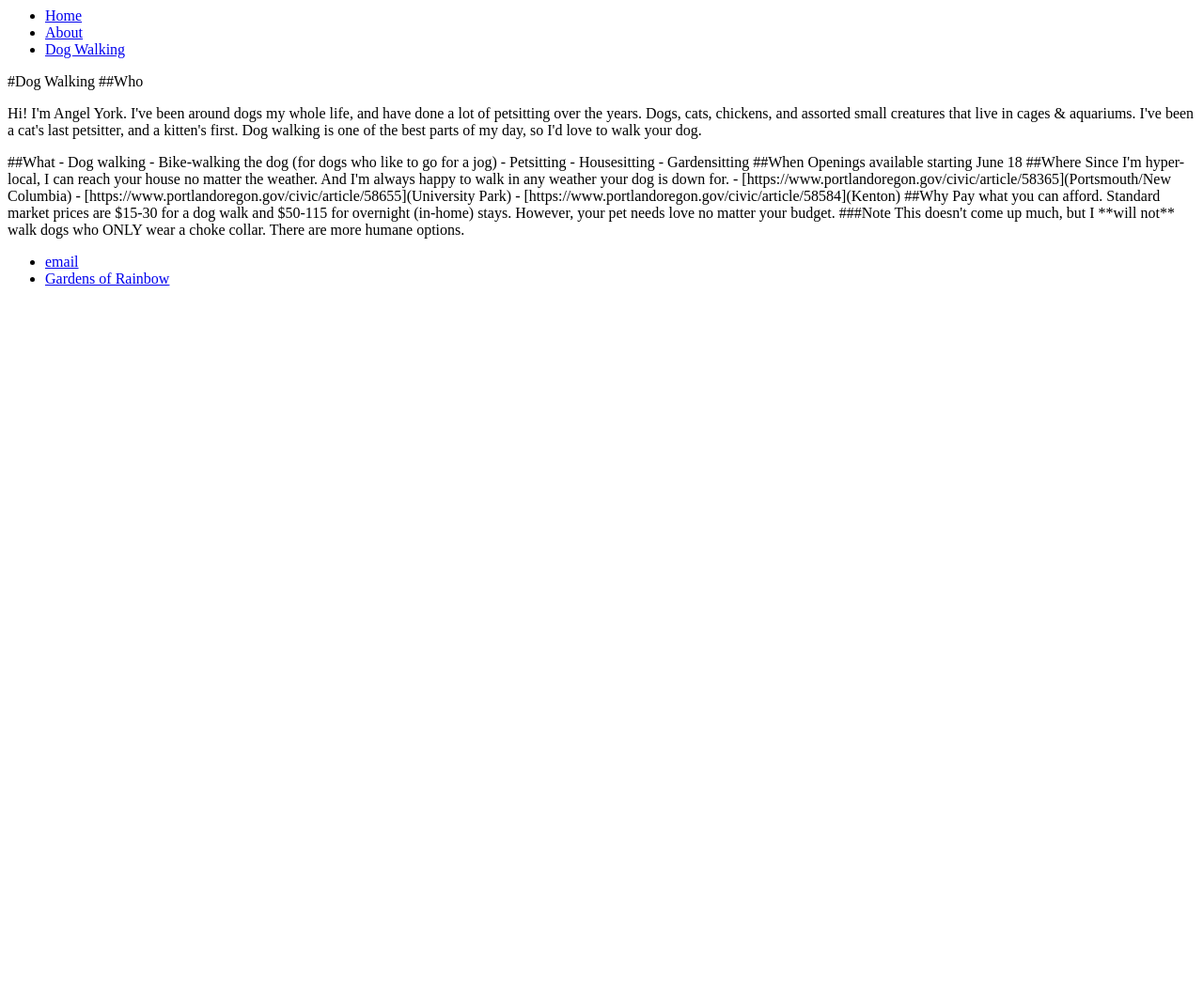
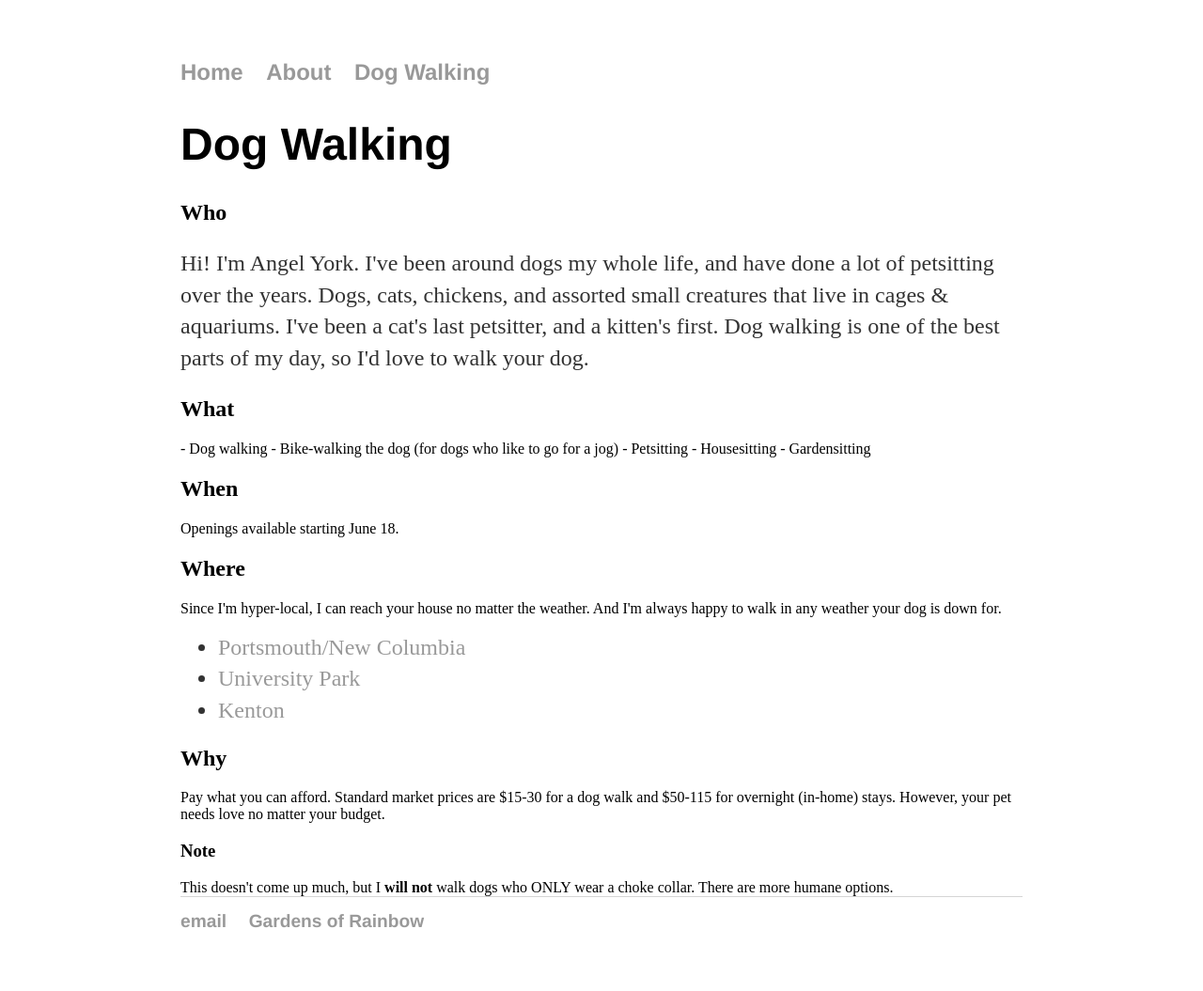
Before and after one commit to aniola/aniola.github.io, a Jekyll site: the page dog-walking/index.html, which Jekyll copies as it is, in a window 1280 px wide. Shown: the whole page at 94% size. Built offline with Jekyll 4.4.1, drawn with Linux system fonts in a browser that asks for light colours; before the commit the page ends 900 px from its top, so only the background shows below that; some of the changed lines change nothing that is shown.

Commit message:
markdown didn't work

```diff
--- a/dog-walking/index.html
+++ b/dog-walking/index.html
@@ -1,29 +1,52 @@
----
-layout: default
-title: Angel York - Petsitter
----
+<!DOCTYPE html>
+<html>
+  <head>
+    <title>Angel York - Petsitter</title>
 
-    		<div class="blurb">
-        		#Dog Walking
-            ##Who
+    <link rel="stylesheet" type="text/css" href="/css/main.css">
+
+  </head>
+
+
+  <body>
+    <nav>
+<ul>
+<li><a href="/">Home</a></li>
+<li><a href="/about">About</a></li>
+<li><a href="/dog-walking">Dog Walking</a></li>
+</ul>
+    </nav>
+<div class="blurb">
+        		<h1>Dog Walking</h1>
+            <h2>Who</h2>
 				<p>Hi!  I'm Angel York.  I've been around dogs my whole life, and have done a lot of petsitting over the years.  Dogs, cats, chickens, and assorted small creatures that live in cages & aquariums.  I've been a cat's last petsitter, and a kitten's first.  Dog walking is one of the best parts of my day, so I'd love to walk your dog.</p>
-        ##What
+        <h2>What</h2>
         - Dog walking
         - Bike-walking the dog (for dogs who like to go for a jog)
         - Petsitting
         - Housesitting
         - Gardensitting
-        ##When
-        Openings available starting June 18
-        ##Where
+        <h2>When</h2>
+        Openings available starting June 18.
+        <h2>Where</h2>
         Since I'm hyper-local, I can reach your house no matter the weather.  And I'm always happy to walk in any weather your dog is down for.
-        - [https://www.portlandoregon.gov/civic/article/58365](Portsmouth/New Columbia)
-        - [https://www.portlandoregon.gov/civic/article/58655](University Park)
-        - [https://www.portlandoregon.gov/civic/article/58584](Kenton)
-        ##Why
+<ul>        <li><a href="https://www.portlandoregon.gov/civic/article/58365">Portsmouth/New Columbia</a>
+        <li><a href="https://www.portlandoregon.gov/civic/article/58655">University Park</a>
+        <li><a href="https://www.portlandoregon.gov/civic/article/58584">Kenton</a>
+    </ul>
+    <h2>Why</h2>
         Pay what you can afford.  Standard market prices are $15-30 for a dog walk and $50-115 for overnight (in-home) stays.  However, your pet needs love no matter your budget.
-        ###Note
-        This doesn't come up much, but I **will not** walk dogs who ONLY wear a choke collar.  There are more humane options.
-        </div><!-- /.blurb -->
+        <h3>Note</h3>
+        This doesn't come up much, but I <b>will not</b> walk dogs who ONLY wear a choke collar.  There are more humane options.
+</div><!-- /.blurb -->
+
+
+  <footer>
+   <ul>
+   <li><a href="mailto:aniola@gmail.com">email</a></li>
+   <li><a href="https://gardensofrainbow.home.blog/">Gardens of Rainbow</a></li>
+   </ul>
+  </footer>
+  </body>
 
 </html>
```
